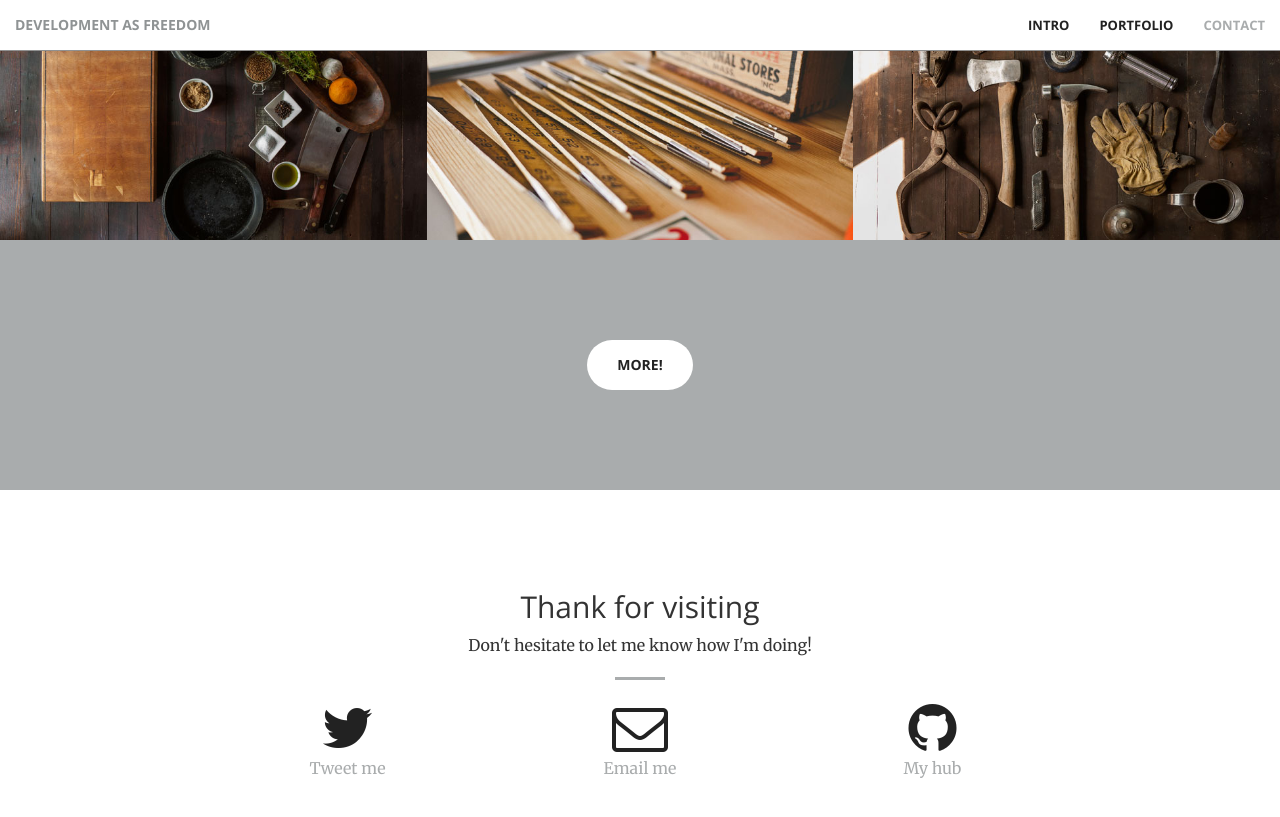
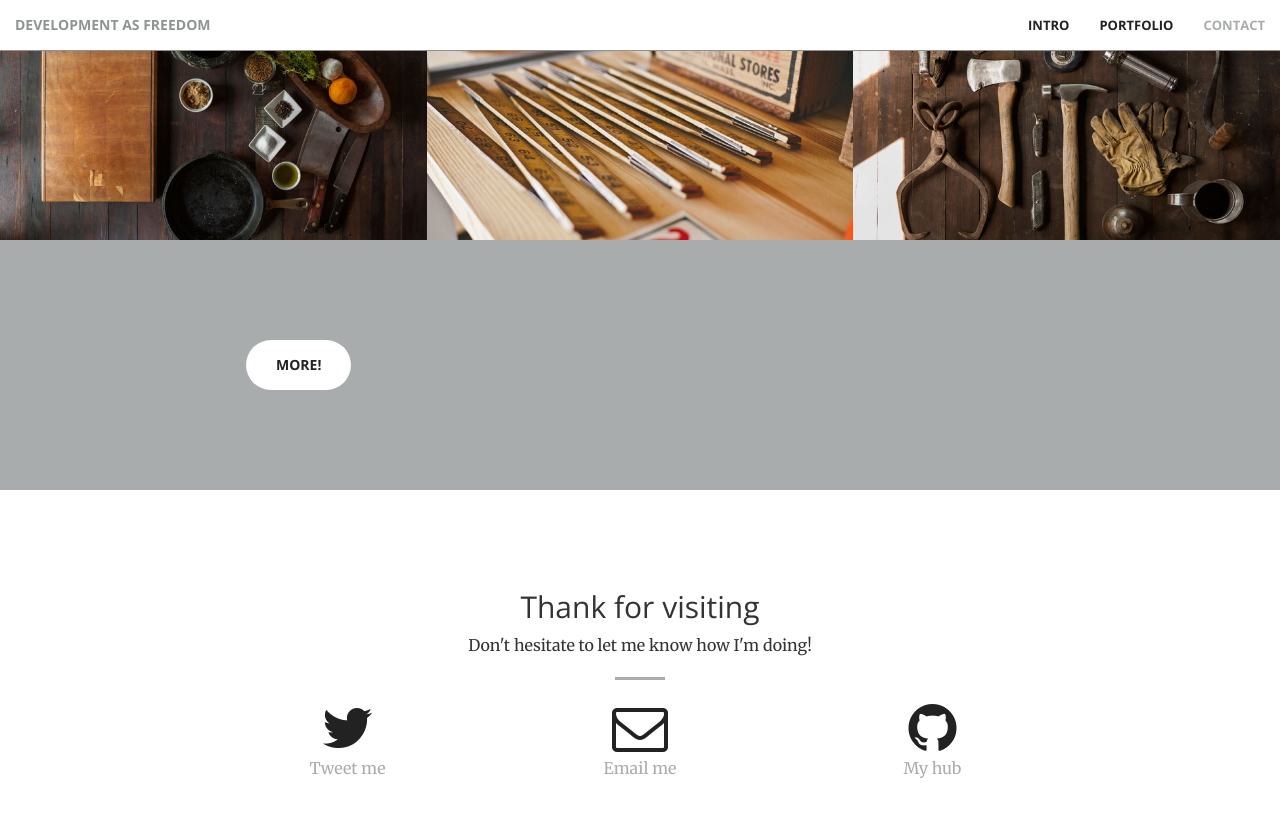
Before and after one commit to non-ceterisparibus/non-ceterisparibus.github.io, a Jekyll site: the page built from index.html, in a window 1280 px wide and 900 px high, scrolled down 1537 px. Shown: the top 817 px of the window. Built offline with Jekyll 4.4.1, drawn with Linux system fonts in a browser that asks for light colours.

Commit message:
Update portfolio.html

```diff
--- a/_includes/portfolio.html
+++ b/_includes/portfolio.html
@@ -98,7 +98,7 @@
 <section class="bg-primary" id="intro">
     <div class="container">
         <div class="row">
-            <div class="col-lg-8 col-lg-offset-2 text-center">
+            <div class="col-lg-3 col-lg-offset-1 text-center">
                 <!-- <h2 class="section-heading">Welcome to Anh-Thu Duong's page</h2> -->
                 <!-- <hr class="light"> -->
                 <!-- <p class="text-faded">Development as Freedom is an e-chapter on Economics x Data Science, inspired by the book Development as Freedom of Sir Amartya Sen. In this chapter, DAF steps out of its theoretical framework's shadow to embark on an adventure that takes place in the multiverse of "Data".</p> -->
```
